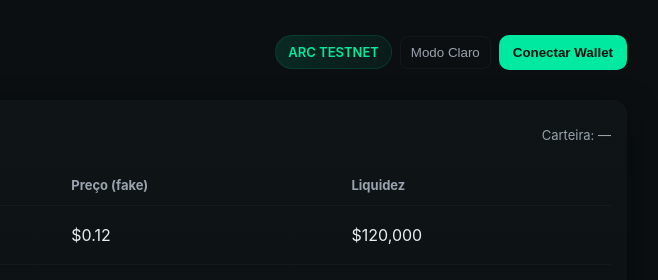
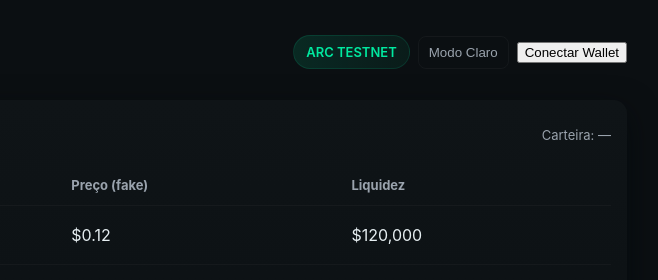
Before and after one commit to Ediferras4/Minedex-Edi-, a plain HTML site: page index.html in a window 1280 px wide. Shown: the top 280 px of the page, 473-1131 px from the left. Drawn offline with nearby package versions, Linux system fonts and the light colour scheme.

Commit message:
Update index.html

```diff
--- a/index.html
+++ b/index.html
@@ -84,7 +84,8 @@
     <div class="controls">
       <div class="network-badge" id="networkBadge">ARC TESTNET</div>
       <button class="theme-toggle" id="themeBtn">Modo Claro</button>
-      <button class="btn-primary" id="connectBtn">Conectar Wallet</button>
+      <button id="btnWallet" onclick="conectarWalletFake()">Conectar Wallet</button>
+
     </div>
   </header>
 
```
